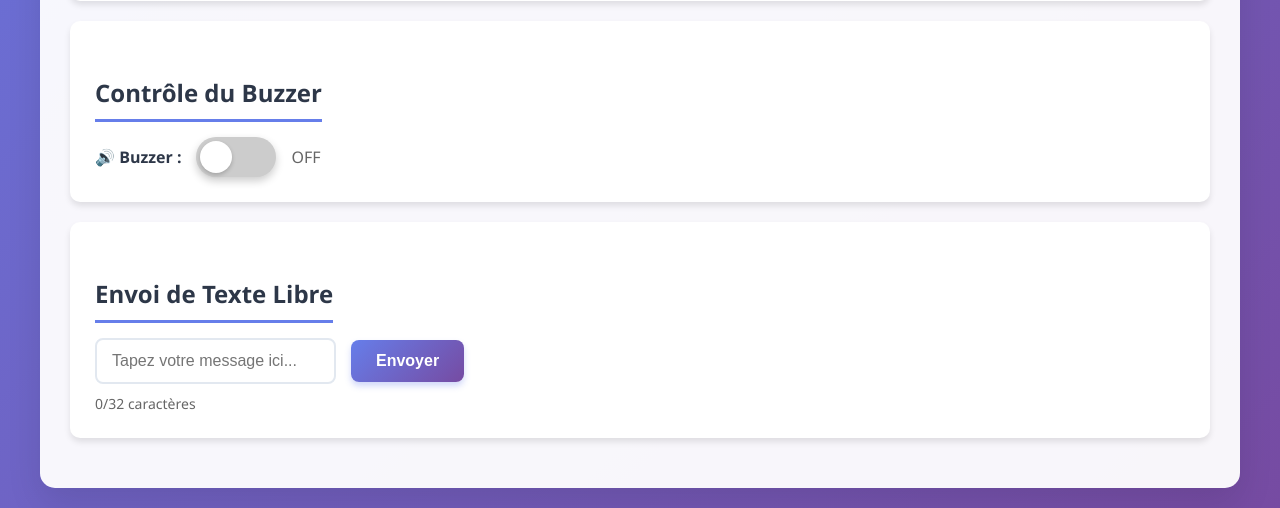
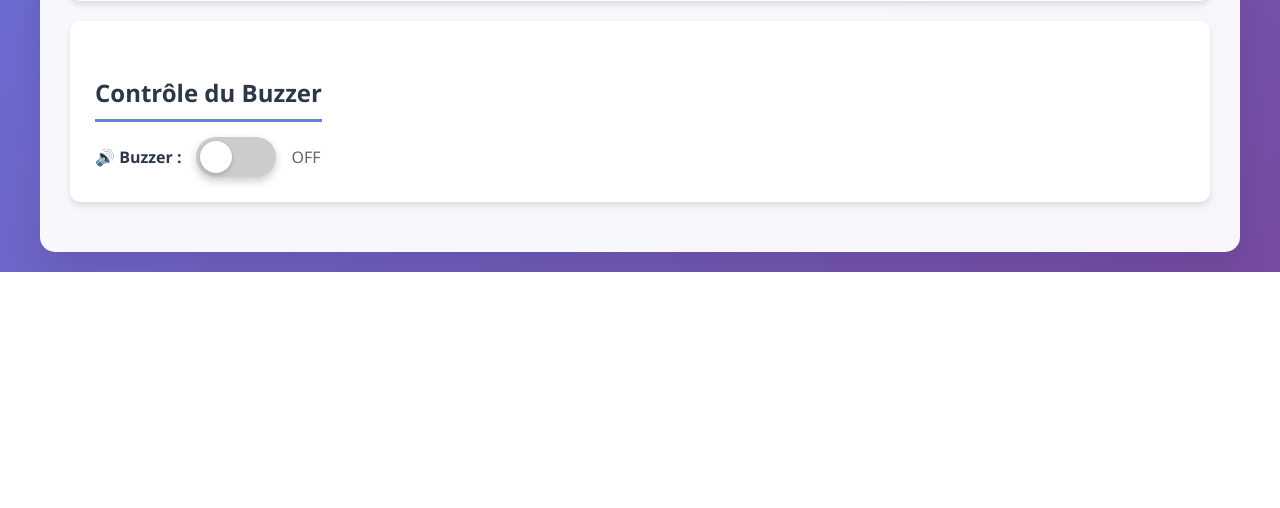
Before and after one commit to 2026-I2-ISSG-Internet-of-Things-1/Website, a Flask app: page / in a window 1280 px wide. Shown: the part 855-1363 px from the top of the page. After the commit the page ends 1127 px from the top, so only its background shows below. Run offline with Flask 3, Linux system fonts and the light colour scheme; data that the repository does not hold is empty.

Commit message:
delete champ libre

```diff
--- a/templates/index.html
+++ b/templates/index.html
@@ -366,18 +366,6 @@
             </div>
         </div>
 
-        <div class="control-section">
-            <h2>Envoi de Texte Libre</h2>
-            <form method="post" action="/commande">
-                <div class="color-control">
-                    <input type="text" name="commande" id="textLibre" placeholder="Tapez votre message ici..." maxlength="32" required>
-                    <button type="submit">Envoyer</button>
-                </div>
-                <div style="margin-top: 10px; font-size: 14px; color: #666;">
-                    <span id="charCount">0</span>/32 caractères
-                </div>
-            </form>
-        </div>
     </div>
 
     <script>
@@ -420,22 +408,6 @@
             });
         });
 
-        // Gestion du compteur de caractères pour le texte libre
-        document.getElementById('textLibre').addEventListener('input', function(e) {
-            const charCount = e.target.value.length;
-            const charCountElement = document.getElementById('charCount');
-            charCountElement.textContent = charCount;
-
-            // Changer la couleur selon le nombre de caractères
-            if (charCount > 28) {
-                charCountElement.style.color = '#f56565'; // Rouge quand proche de la limite
-            } else if (charCount > 20) {
-                charCountElement.style.color = '#ed8936'; // Orange
-            } else {
-                charCountElement.style.color = '#666'; // Gris normal
-            }
-        });
-
         // Auto-refresh de la page toutes les 30 secondes
         setTimeout(function() {
             location.reload();
```
